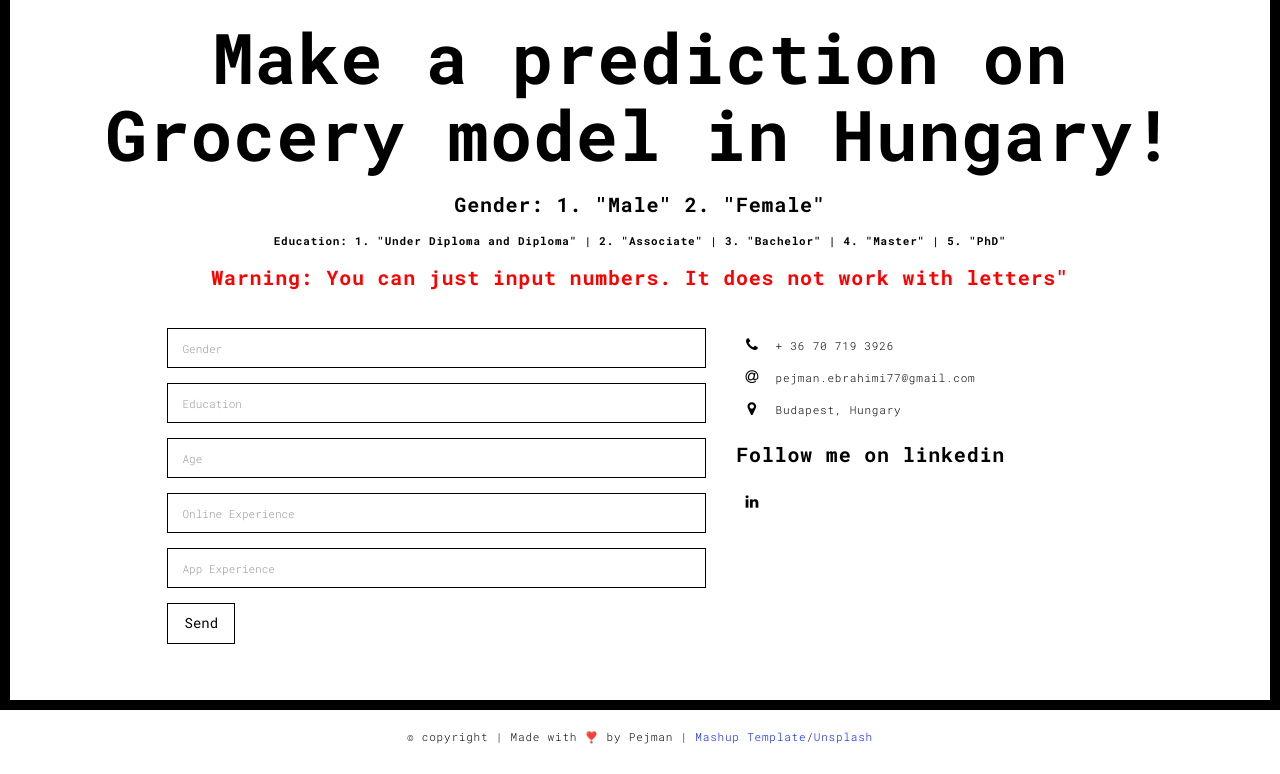
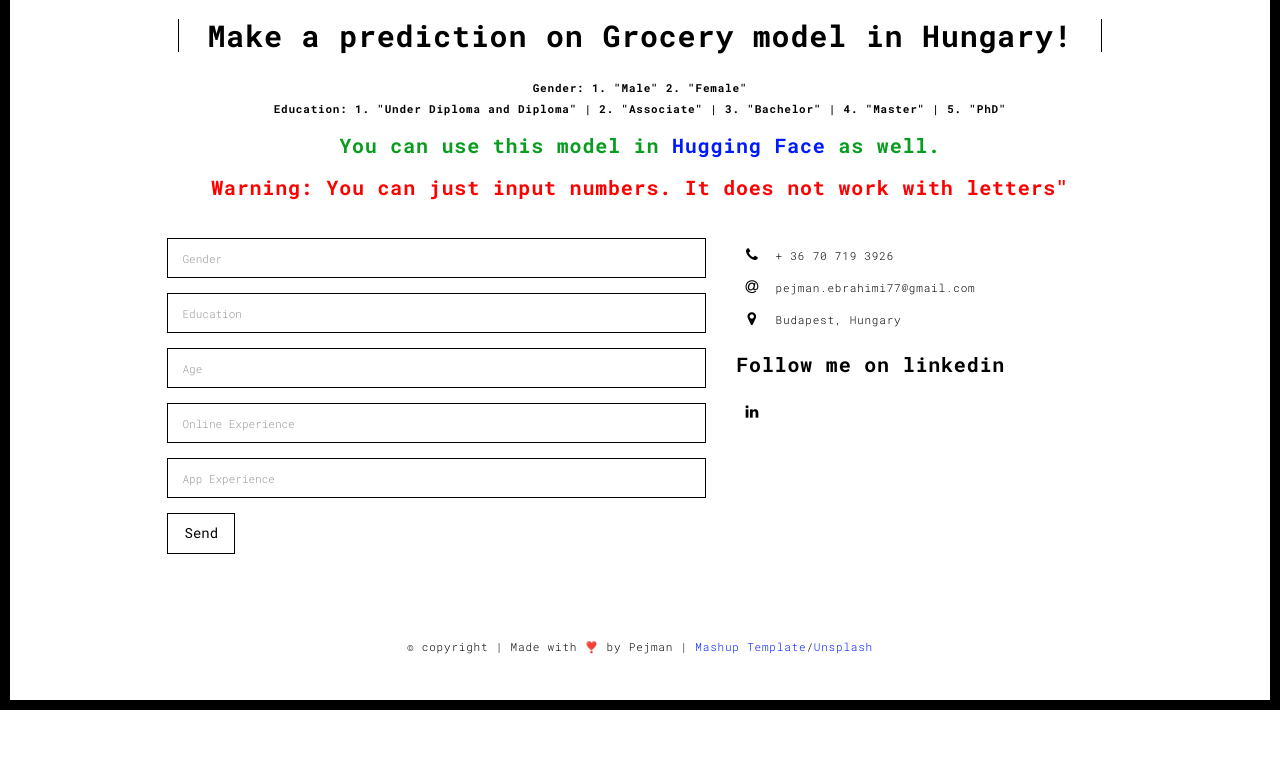
Before and after one commit to arad1367/PhD_live_demo_ML_NLP_LLM, a Flask app: page /predict_hungary in a window 1280 px wide. Shown: the part 90-864 px from the top of the page. After the commit the page ends 800 px from the top, so only its background shows below. Run offline with Flask 3, Linux system fonts and the light colour scheme; parts of the project's set-up code (start-up, migrations or seed data) failed here and were passed over; some libraries are stand-ins or nearby versions.

Commit message:
Font and size modified

```diff
--- a/templates/predicthun.html
+++ b/templates/predicthun.html
@@ -57,11 +57,12 @@
         <div class="col-xs-12">
           <div class="section-container-spacer text-center">
             {% if predicted_app %}
-              <h3>In Hungary, for a {{gender}}, with education level of {{education}}, age of {{age}}, with online experience of {{exp_online}} year/years, and shopping experience from online Apps {{exp_app}} year/years, It seems that the prefetable Grocery App is : {{predicted_app}}.</h1>
+              <h3>In Hungary, for a {{gender}}, with education level of {{education}}, age of {{age}}, with online experience of {{exp_online}} year/years, and shopping experience from online Apps {{exp_app}} year/years, It seems that the prefetable Grocery App is : <span id="predicted_app" style="font-weight: bold; font-size: larger;">{{predicted_app}}</span>.</h3>
             {% else %}
-              <h1>Make a prediction on Grocery model in Hungary!</h1>
-              <h3>Gender: 1. "Male" 2. "Female"</h3>
+              <h2>Make a prediction on Grocery model in Hungary!</h2>
+              <h4>Gender: 1. "Male" 2. "Female"</h3>
               <h4>Education: 1. "Under Diploma and Diploma" | 2. "Associate" | 3. "Bachelor" | 4. "Master" | 5. "PhD"</h4>
+              <h3 style="color:rgb(8, 157, 31);">You can use this model in <a href="https://huggingface.co/spaces/arad1367/Grocery_App_Classification_HUNGARY/">Hugging Face</a> as well.</h3>
               <h3 style="color:red;">Warning: You can just input numbers. It does not work with letters"</h3>
             {% endif %}
           </div>
@@ -138,6 +139,17 @@
 </footer>
 
 <script>
+  function changeColor() {
+    var colors = ["blue", "green", "orange", "purple", "brown"]; // Add more colors if needed
+    var randomColor = colors[Math.floor(Math.random() * colors.length)];
+    var predictedAppElement = document.getElementById("predicted_app");
+    predictedAppElement.style.color = randomColor;
+    predictedAppElement.style.fontWeight = "bold";
+    predictedAppElement.style.fontSize = "larger";
+  }
+  changeColor(); // Call the function to change color initially
+</script>
+<script>
   document.addEventListener("DOMContentLoaded", function (event) {
      navActivePage();
   });
--- a/templates/work.html
+++ b/templates/work.html
@@ -57,12 +57,12 @@
           <div class="text-center">
             <h1 class="h2">Sentiment Analysis of Instagram comment (food reviews)</h1>
           </div>
-          <h3 style="text-align: justify;">
+          <h3 style="text-align: center;">
             For the sake of transparency and reproducibility, all source codes and datasets associated with these experiments have been made publicly available on our GitHub repository. Please click <a href="https://github.com/arad1367/Instagram_NLP_project/">here</a> to find .tsv files to make an experiment on embedded projector.
           </h3>
 
           <blockquote>
-            <p style="text-align: justify;">Please, first, check the embedding projector, and second, make a real-time analysis with our NLP Instagram model.</p>
+            <p style="text-align: center;">Please, first, check the embedding projector, and second, make a real-time analysis with our NLP Instagram model.</p>
             <small class="pull-right">Pejman Ebrahimi</small>
           </blockquote>
         </div>
```
Also changed, not shown: databaseHUN.csv (+13 -0 lines), databaseIRN.csv (+13 -0 lines), templates/predictionirn.html (+14 -3 lines).
